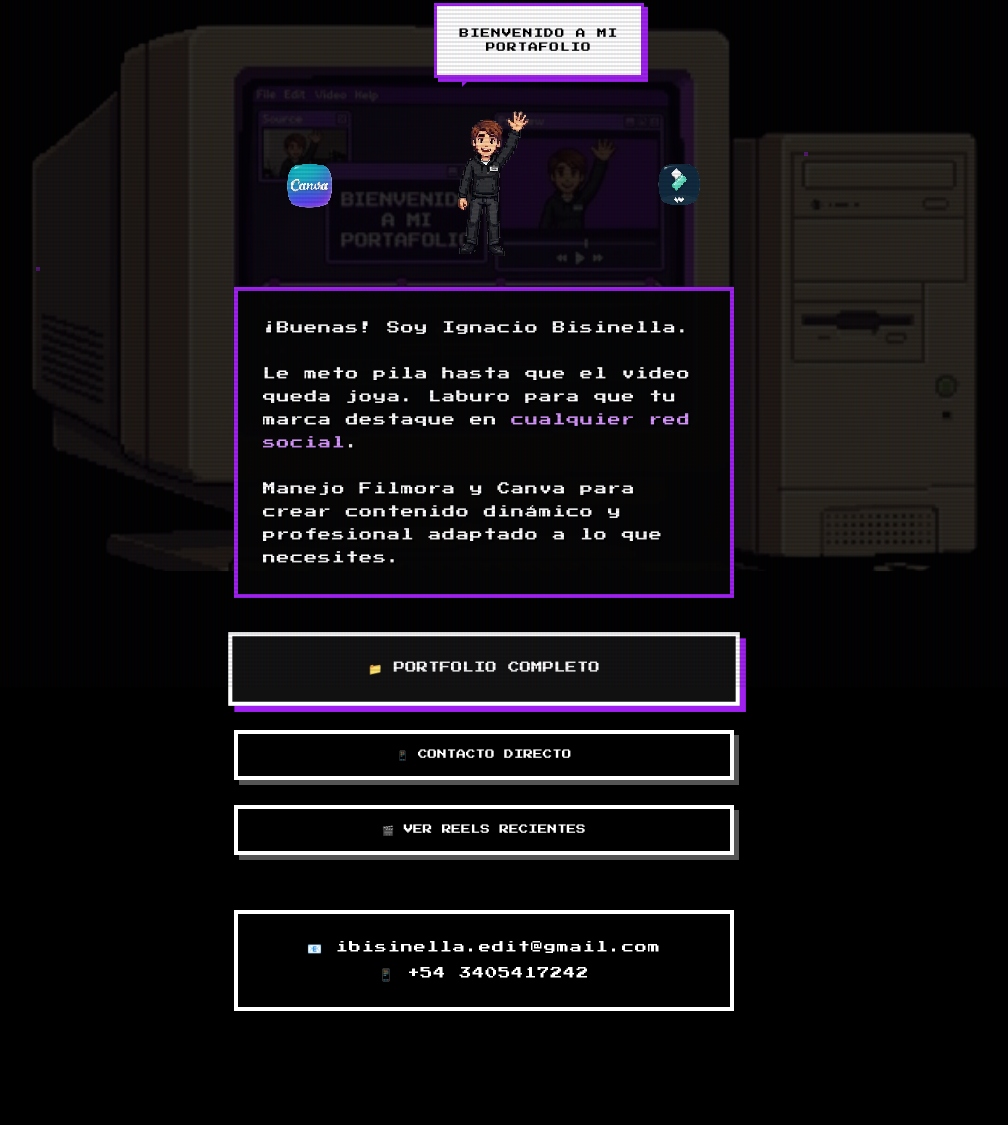
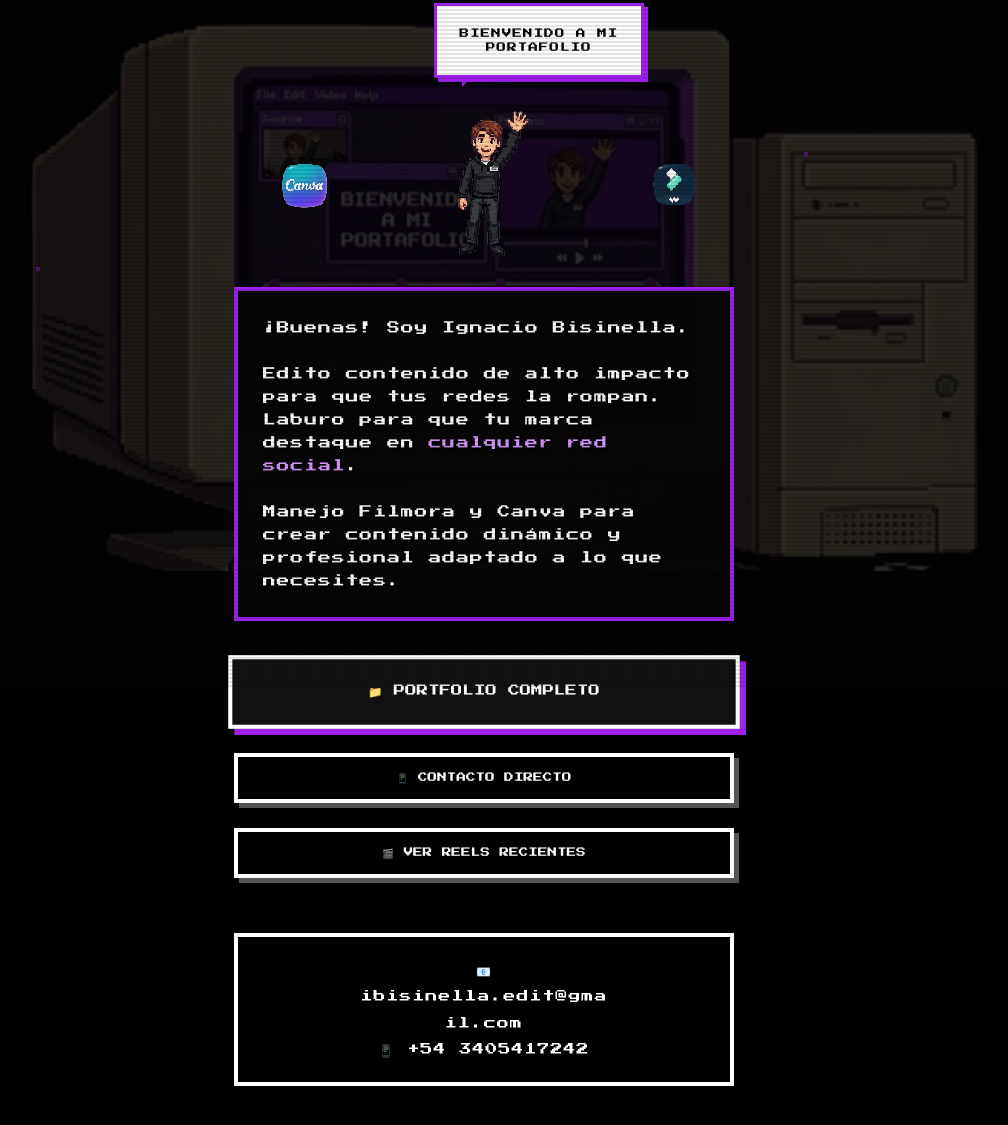
Before and after one commit to ibisinellaedit/ibisinella-portfolio, a plain HTML site: page index.html in a window 1280 px wide. Shown: the part 113-1238 px from the top of the page, without its empty margins (156-1164 px from the left). Before the commit the page ends 1184 px from the top, so only its background shows below. Drawn offline with Linux system fonts and the light colour scheme.

Commit message:
correcciones de pagina

```diff
--- a/index.html
+++ b/index.html
@@ -125,8 +125,8 @@
     z-index: 5;
 }
 
-        .canva-logo { transform: translateX(10px); }
-        .filmora-logo { transform: translateX(10px); }
+        .canva-logo { transform: translateX(5px); }
+        .filmora-logo { transform: translateX(5px); }
 
         .character-wrapper {
             position: relative;
@@ -265,7 +265,7 @@
             <div class="info-box">
                 <p>
                     ¡Buenas! Soy Ignacio Bisinella. <br><br>
-                    Le meto pila hasta que el video queda joya. Laburo para que tu marca destaque en <span style="color: var(--violeta-brillante);">cualquier red social</span>. <br><br>
+                    Edito contenido de alto impacto para que tus redes la rompan. Laburo para que tu marca destaque en <span style="color: var(--violeta-brillante);">cualquier red social</span>. <br><br>
                     Manejo Filmora y Canva para crear contenido dinámico y profesional adaptado a lo que necesites.
                 </p>
             </div>
@@ -275,7 +275,7 @@
             <a href="https://drive.google.com/drive/folders/18iZY_nImfS2vHquvbk1VzDOsQjI04bCB?usp=drive_link" target="_blank" class="btn-drive">
                 📁 PORTFOLIO COMPLETO
             </a>
-            <a href="https://wa.me/543405417242?text=Hola%20Ignacio,%20vi%20tu%20portfolio" target="_blank" class="btn-secundario">
+            <a href="https://wa.me/543405417242?text=Hola%20Ignacio,%20vi%20tu%20portafolio" target="_blank" class="btn-secundario">
                 📱 CONTACTO DIRECTO
             </a>
             <a href="LINK_REELS" target="_blank" class="btn-secundario">
@@ -284,9 +284,11 @@
         </div>
 
         <footer class="footer">
-            <p>📧 ibisinella.edit@gmail.com</p>
-            <p>📱 +54 3405417242</p>
-        </footer>
+    <p style="word-wrap: break-word; overflow-wrap: break-word; width: 100%; max-width: 250px; margin: 0 auto;">
+        📧 ibisinella.edit@gmail.com
+    </p>
+    <p>📱 +54 3405417242</p>
+</footer>
     </div>
 
 </body>
```
